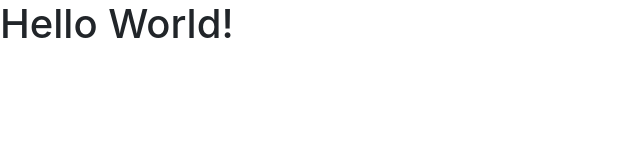
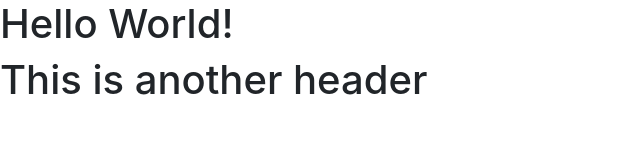
Before and after one commit to joefaflik/relistify, a plain HTML site: page index.html in a window 1280 px wide. Shown: the whole page, without its empty margins (0-640 px from the left). Drawn offline with nearby package versions, Linux system fonts and the light colour scheme.

Commit message:
This is just for testing git on VS Code

```diff
--- a/index.html
+++ b/index.html
@@ -11,5 +11,6 @@
     </head>
     <body>
         <h1>Hello World!</h1>
+        <h1>This is another header</h1>
     </body>
 </html>
```
